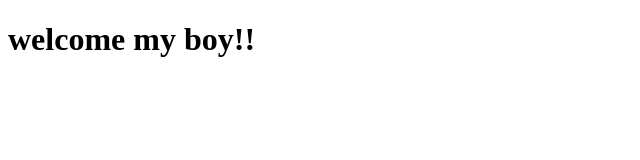
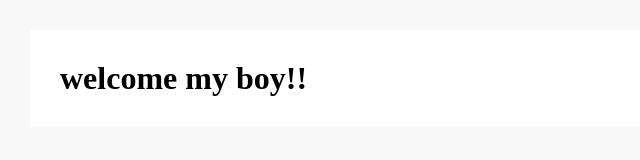
Before and after one commit to CapLee/test-node, a website: page views/index.html in a window 1280 px wide. Shown: the whole page, without its empty margins (0-640 px from the left). Drawn offline with Linux system fonts and the light colour scheme.

Commit message:
feat: html page

```diff
--- a/app.js
+++ b/app.js
@@ -2,7 +2,7 @@ const Koa = require('koa');
 const app = new Koa();
 // const views = require('koa-views');
 const statics = require('koa-static');
-app.use(statics(__dirname + '/views'), {extensions: ['html']})
+app.use(statics(__dirname + '/views'))
 // 1.静态资源服务，指定对外提供访问的根目录，不包括 public
 // app.use(statics(__dirname + '/public'));
 // x-response-time
--- /dev/null
+++ b/views/index.css
@@ -0,0 +1,12 @@
+body {
+	background: #f8f8f8;
+}
+* {
+	margin: 0;
+	padding: 0
+}
+.wrapper {
+	margin: 30px;
+	background: #fff;
+	padding: 30px;
+}
--- a/views/index.html
+++ b/views/index.html
@@ -11,8 +11,11 @@
 				content="width=device-width, user-scalable=no, initial-scale=1.0, maximum-scale=1.0, minimum-scale=1.0">
 	<meta http-equiv="X-UA-Compatible" content="ie=edge">
 	<title></title>
+	<link rel="stylesheet" href="./index.css">
 </head>
 <body>
+<div class="wrapper">
 	<h1>welcome my boy!!</h1>
+</div>
 </body>
 </html>
```
